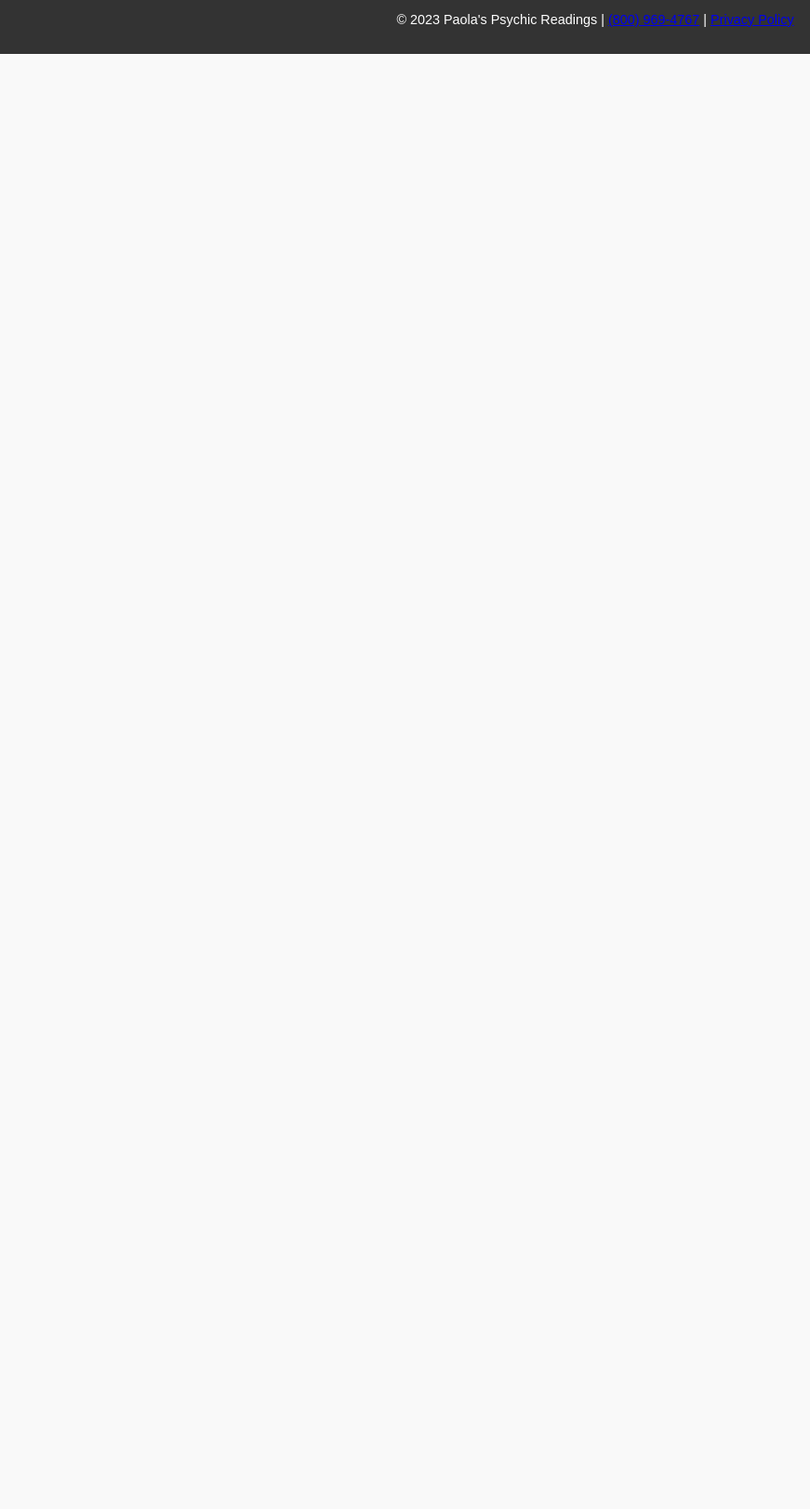
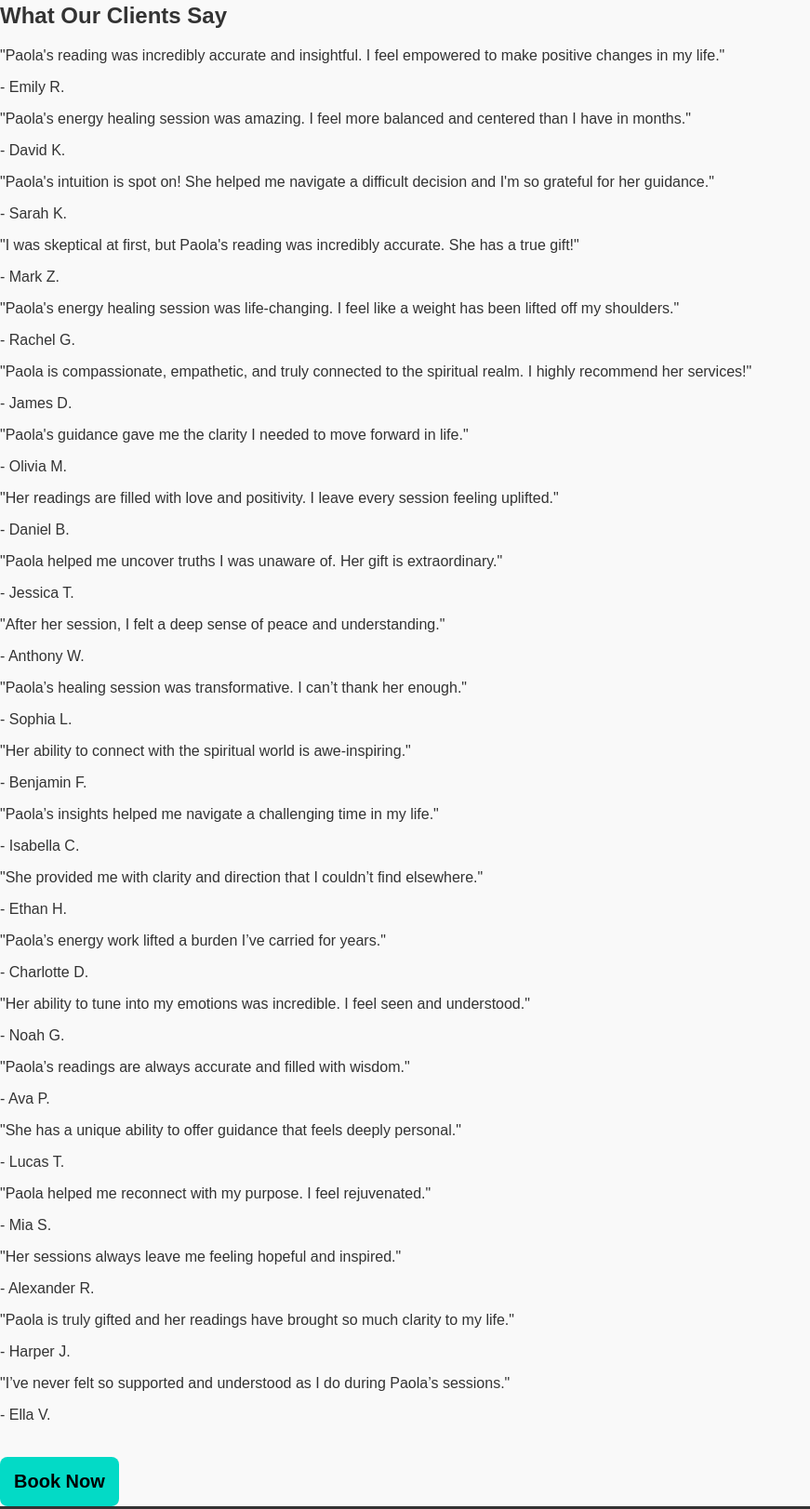
Before and after one commit to Phi-star/Phistar, a website: page index.html in a window 1280 px wide. Shown: the part 925-2548 px from the top of the page at 93% size, without its empty margins (0-871 px from the left). Before the commit the page ends 983 px from the top, so only its background shows below. Drawn offline with Linux system fonts and the light colour scheme.

Commit message:
Update index.html

```diff
--- a/index.html
+++ b/index.html
@@ -22,10 +22,10 @@
 
       <!-- Booking Options -->
       <div class="booking-options">
-        <button class="booking-option" onclick="setBookingAmount(5)">10 Minutes Video Chat - $5</button>
-        <button class="booking-option" onclick="setBookingAmount(10)">20 Minutes Video Chat - $10</button>
-        <button class="booking-option" onclick="setBookingAmount(20)">45 Minutes Video Chat - $20</button>
-        <button class="booking-option" onclick="setBookingAmount(50)">3 hours Video Chat/chat - $50</button>
+        <button class="booking-option" onclick="setBookingAmount(https://selar.co/3k6w37)">15 Minutes - $5</button>
+        <button class="booking-option" onclick="setBookingAmount(https://selar.co/1z1x2x)">30 Minutes - $10</button>
+        <button class="booking-option" onclick="setBookingAmount(https://selar.co/11qd9m)">1 Hour - $20</button>
+        <button class="booking-option" onclick="setBookingAmount(https://selar.co/311i38)">Full Day - $50</button>
       </div>
 
       <!-- Booking Form -->
@@ -47,11 +47,109 @@
       </section>
     </section>
   </main>
+<section class="testimonials">
+  <h2>What Our Clients Say</h2>
+  <div class="testimonial-cards">
+    <div class="testimonial-card">
+      <p class="testimonial-text">"Paola's reading was incredibly accurate and insightful. I feel empowered to make positive changes in my life."</p>
+      <p class="testimonial-author">- Emily R.</p>
+    </div>
+    <div class="testimonial-card">
+      <p class="testimonial-text">"Paola's energy healing session was amazing. I feel more balanced and centered than I have in months."</p>
+      <p class="testimonial-author">- David K.</p>
+    </div>
+    <div class="testimonial-card">
+      <p class="testimonial-text">"Paola's intuition is spot on! She helped me navigate a difficult decision and I'm so grateful for her guidance."</p>
+      <p class="testimonial-author">- Sarah K.</p>
+    </div>
+    <div class="testimonial-card">
+      <p class="testimonial-text">"I was skeptical at first, but Paola's reading was incredibly accurate. She has a true gift!"</p>
+      <p class="testimonial-author">- Mark Z.</p>
+    </div>
+    <div class="testimonial-card">
+      <p class="testimonial-text">"Paola's energy healing session was life-changing. I feel like a weight has been lifted off my shoulders."</p>
+      <p class="testimonial-author">- Rachel G.</p>
+    </div>
+    <div class="testimonial-card">
+      <p class="testimonial-text">"Paola is compassionate, empathetic, and truly connected to the spiritual realm. I highly recommend her services!"</p>
+      <p class="testimonial-author">- James D.</p>
+    </div>
+    <div class="testimonial-card">
+      <p class="testimonial-text">"Paola's guidance gave me the clarity I needed to move forward in life."</p>
+      <p class="testimonial-author">- Olivia M.</p>
+    </div>
+    <div class="testimonial-card">
+      <p class="testimonial-text">"Her readings are filled with love and positivity. I leave every session feeling uplifted."</p>
+      <p class="testimonial-author">- Daniel B.</p>
+    </div>
+    <div class="testimonial-card">
+      <p class="testimonial-text">"Paola helped me uncover truths I was unaware of. Her gift is extraordinary."</p>
+      <p class="testimonial-author">- Jessica T.</p>
+    </div>
+    <div class="testimonial-card">
+      <p class="testimonial-text">"After her session, I felt a deep sense of peace and understanding."</p>
+      <p class="testimonial-author">- Anthony W.</p>
+    </div>
+    <div class="testimonial-card">
+      <p class="testimonial-text">"Paola’s healing session was transformative. I can’t thank her enough."</p>
+      <p class="testimonial-author">- Sophia L.</p>
+    </div>
+    <div class="testimonial-card">
+      <p class="testimonial-text">"Her ability to connect with the spiritual world is awe-inspiring."</p>
+      <p class="testimonial-author">- Benjamin F.</p>
+    </div>
+    <div class="testimonial-card">
+      <p class="testimonial-text">"Paola’s insights helped me navigate a challenging time in my life."</p>
+      <p class="testimonial-author">- Isabella C.</p>
+    </div>
+    <div class="testimonial-card">
+      <p class="testimonial-text">"She provided me with clarity and direction that I couldn’t find elsewhere."</p>
+      <p class="testimonial-author">- Ethan H.</p>
+    </div>
+    <div class="testimonial-card">
+      <p class="testimonial-text">"Paola’s energy work lifted a burden I’ve carried for years."</p>
+      <p class="testimonial-author">- Charlotte D.</p>
+    </div>
+    <div class="testimonial-card">
+      <p class="testimonial-text">"Her ability to tune into my emotions was incredible. I feel seen and understood."</p>
+      <p class="testimonial-author">- Noah G.</p>
+    </div>
+    <div class="testimonial-card">
+      <p class="testimonial-text">"Paola’s readings are always accurate and filled with wisdom."</p>
+      <p class="testimonial-author">- Ava P.</p>
+    </div>
+    <div class="testimonial-card">
+      <p class="testimonial-text">"She has a unique ability to offer guidance that feels deeply personal."</p>
+      <p class="testimonial-author">- Lucas T.</p>
+    </div>
+    <div class="testimonial-card">
+      <p class="testimonial-text">"Paola helped me reconnect with my purpose. I feel rejuvenated."</p>
+      <p class="testimonial-author">- Mia S.</p>
+    </div>
+    <div class="testimonial-card">
+      <p class="testimonial-text">"Her sessions always leave me feeling hopeful and inspired."</p>
+      <p class="testimonial-author">- Alexander R.</p>
+    </div>
+    <div class="testimonial-card">
+      <p class="testimonial-text">"Paola is truly gifted and her readings have brought so much clarity to my life."</p>
+      <p class="testimonial-author">- Harper J.</p>
+    </div>
+    <div class="testimonial-card">
+      <p class="testimonial-text">"I’ve never felt so supported and understood as I do during Paola’s sessions."</p>
+      <p class="testimonial-author">- Ella V.</p>
+    </div>
+  </div>
+</section>
+<button type="button" class="book-now-btn" id="donate-now-btn">Book Now</button>
+        </form>
+      </section>
+    </section>
+  </main>
 
   <footer>
     <p>
       &copy; 2023 Paola's Psychic Readings |
-      <a href="tel:8009694767">(800) 969-4767</a> |
+      <a href="tel:80094767">(800) 969-4767</a> |
       <a href="privacy-policy.html">Privacy Policy</a>
     </p>
   </footer>
```
